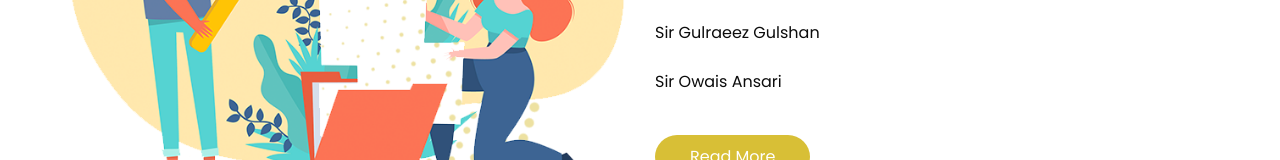
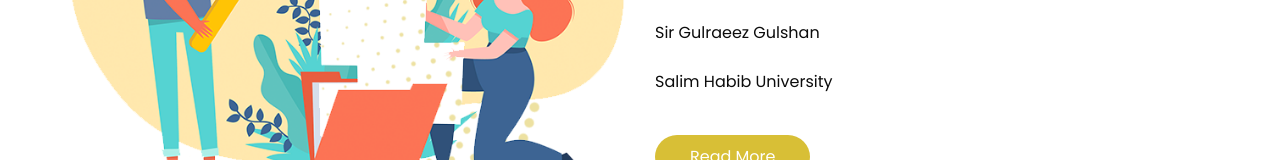
Before and after one commit to DileepKumar5/Deploy-static-Website-on-Robust-AWS-Architecture, a website: page about.html in a window 1280 px wide. Shown: the part 452-612 px from the top of the page. Drawn offline with nearby package versions, Linux system fonts and the light colour scheme.

Commit message:
Open House SHU

```diff
--- a/about.html
+++ b/about.html
@@ -119,7 +119,7 @@
               <p>Dileep Kumar || F20CSC47</p>
               <p>Hasaan Abdullah || F20CSC26</p>
               <p>Sir Gulraeez Gulshan</p>
-              <p>Sir Owais Ansari</p>
+              <p>Salim Habib University</p>
               <a href=""> Read More </a>
             </div>
           </div>
```
